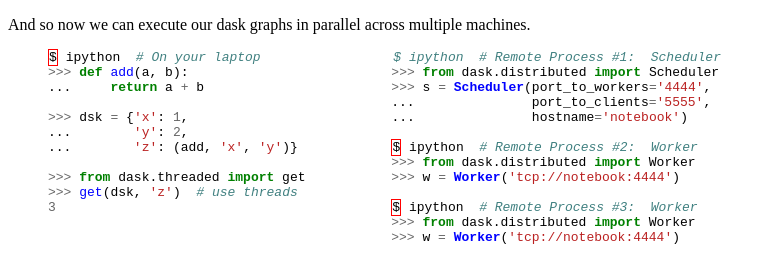
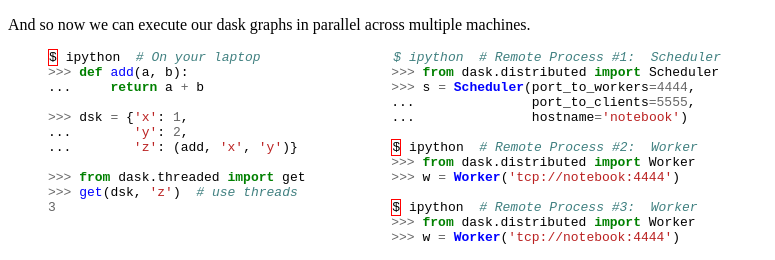
Before and after one commit to besyskymnbk/blog, a Jekyll site: the page built from _posts/work/2015-06-23-Distributed.md, in a window 1280 px wide and 900 px high, scrolled down 2054 px, cut to the strip 180-440 px from the top of the window. Shown: the whole strip, without its empty margins (0-775 px from the left). Built offline with Jekyll 4.4.1, drawn with Linux system fonts in a browser that asks for light colours; comment, search, counter and statistics services are not loaded.

```diff
--- a/_posts/work/2015-06-23-Distributed.md
+++ b/_posts/work/2015-06-23-Distributed.md
@@ -118,8 +118,8 @@ And so now we can execute our dask graphs in parallel across multiple machines.
 {% highlight Python %}
 $ ipython  # On your laptop                 $ ipython  # Remote Process #1:  Scheduler
 >>> def add(a, b):                          >>> from dask.distributed import Scheduler
-...     return a + b                        >>> s = Scheduler(port_to_workers='4444',
-                                            ...               port_to_clients='5555',
+...     return a + b                        >>> s = Scheduler(port_to_workers=4444,
+                                            ...               port_to_clients=5555,
 >>> dsk = {'x': 1,                          ...               hostname='notebook')
 ...        'y': 2,
 ...        'z': (add, 'x', 'y')}            $ ipython  # Remote Process #2:  Worker
```
